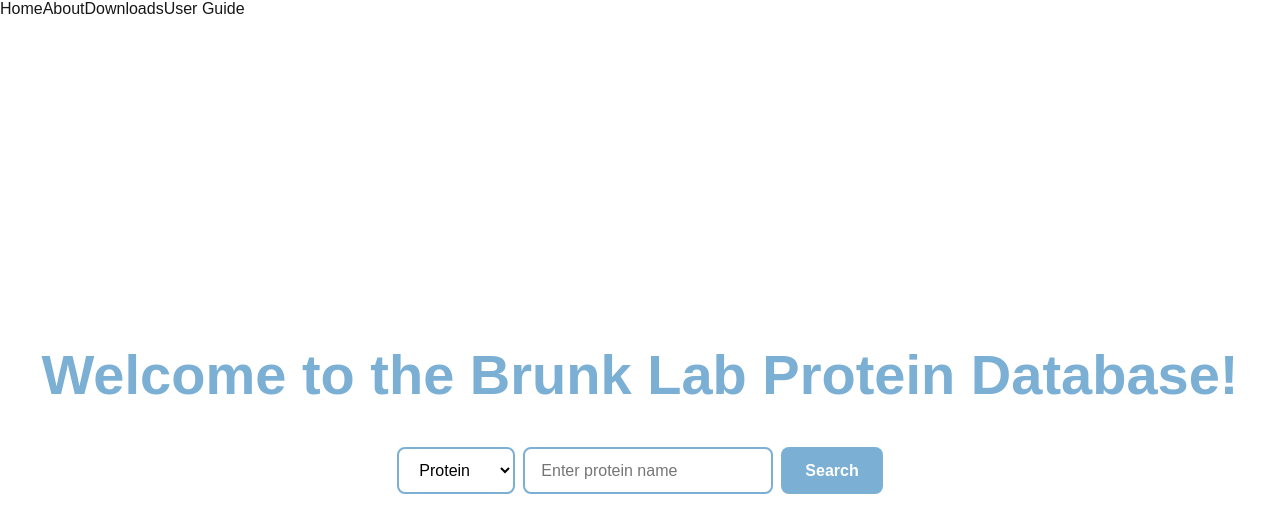
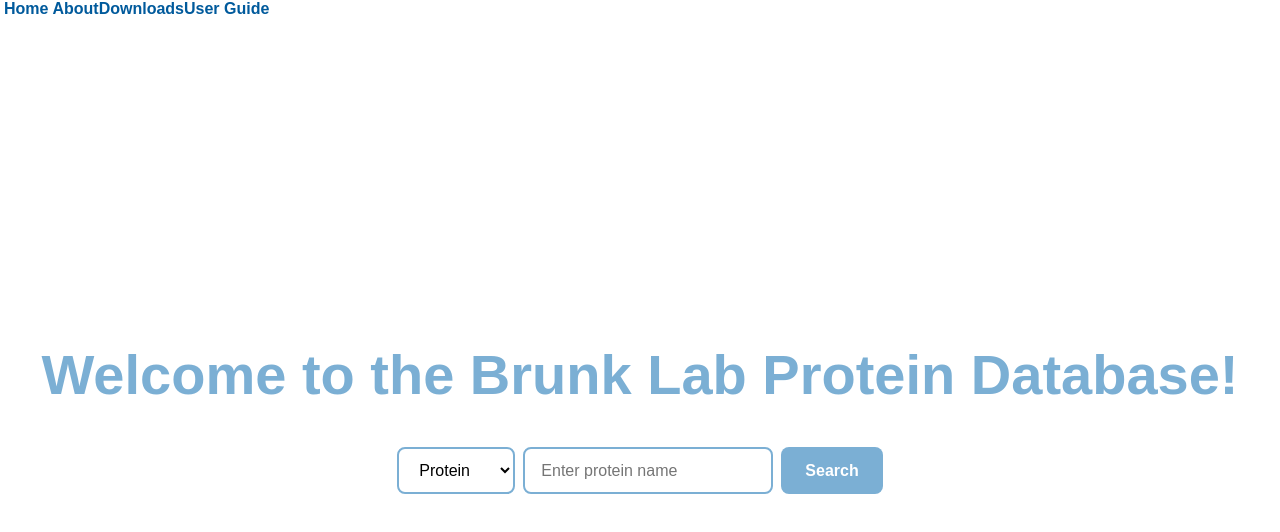
Before and after one commit to kritishukla11/DatabaseWebsiteCode, a Next.js app in the folder frontend/: page / in a window 1280 px wide. Shown: the top 532 px of the page. Built offline with nearby package versions, Linux system fonts and the light colour scheme.

Commit message:
fixing global.css

```diff
--- a/frontend/src/app/globals.css
+++ b/frontend/src/app/globals.css
@@ -1,24 +1,16 @@
 :root {
-  --background: #ffffff;
-  --foreground: #171717;
-}
-
-@media (prefers-color-scheme: dark) {
-  :root {
-    --background: #0a0a0a;
-    --foreground: #ededed;
-  }
+  --unc-blue: #7BAFD4;  /* main UNC blue */
+  --unc-navy: #005A9C;  /* darker UNC blue for hover/focus */
+  --bg: #ffffff;        /* page background */
+  --text: #171717;      /* default text color */
 }
 
 html,
 body {
   max-width: 100vw;
   overflow-x: hidden;
-}
-
-body {
-  color: var(--foreground);
-  background: var(--background);
+  background: var(--bg);
+  color: var(--text);
   font-family: Arial, Helvetica, sans-serif;
   -webkit-font-smoothing: antialiased;
   -moz-osx-font-smoothing: grayscale;
@@ -30,13 +22,59 @@
   margin: 0;
 }
 
+/* Links */
 a {
-  color: inherit;
+  color: var(--unc-navy);
   text-decoration: none;
+  font-weight: 600;
+  transition: color 0.2s ease, background-color 0.2s ease;
 }
 
-@media (prefers-color-scheme: dark) {
-  html {
-    color-scheme: dark;
-  }
+a:hover {
+  color: white;
+  background: var(--unc-blue);
+  border-radius: 6px;
+  padding: 0.1rem 0.25rem;
 }
+
+/* Headings */
+h1, h2, h3, h4, h5, h6 {
+  color: var(--unc-blue);
+  font-weight: 900;
+}
+
+/* Forms (inputs, selects, textareas) */
+input,
+select,
+textarea {
+  border: 2px solid var(--unc-blue);
+  border-radius: 8px;
+  padding: 0.75rem 1rem;
+  font-size: 1rem;
+  background: white;
+  color: black;
+}
+
+input:focus,
+select:focus,
+textarea:focus {
+  border-color: var(--unc-navy);
+  outline: none;
+}
+
+/* Buttons */
+button {
+  background: var(--unc-blue);
+  color: white;
+  border: none;
+  border-radius: 8px;
+  padding: 0.75rem 1.5rem;
+  font-size: 1rem;
+  font-weight: 600;
+  cursor: pointer;
+  transition: background 0.2s ease;
+}
+
+button:hover {
+  background: var(--unc-navy);
+}
--- a/frontend/src/app/layout.tsx
+++ b/frontend/src/app/layout.tsx
@@ -27,11 +27,29 @@
     <html lang="en">
       <body className={`${geistSans.variable} ${geistMono.variable}`}>
         {/* Sticky Header */}
-        <header className="sticky top-0 z-50 bg-[#7BAFD4] text-white p-4 flex gap-6 font-semibold shadow-md">
-          <Link href="/" className="hover:underline">Home</Link>
-          <Link href="/about" className="hover:underline">About</Link>
-          <Link href="/downloads" className="hover:underline">Downloads</Link>
-          <Link href="/user-guide" className="hover:underline">User Guide</Link>
+        <header className="sticky top-0 z-50 bg-white shadow-md">
+          <nav className="max-w-6xl mx-auto flex flex-wrap justify-center gap-6 p-4">
+            <Link href="/" legacyBehavior>
+              <a className="px-4 py-2 rounded-lg border-2 border-[#7BAFD4] text-[#005A9C] font-semibold hover:bg-[#7BAFD4] hover:text-white transition">
+                Home
+              </a>
+            </Link>
+            <Link href="/about" legacyBehavior>
+              <a className="px-4 py-2 rounded-lg border-2 border-[#7BAFD4] text-[#005A9C] font-semibold hover:bg-[#7BAFD4] hover:text-white transition">
+                About
+              </a>
+            </Link>
+            <Link href="/downloads" legacyBehavior>
+              <a className="px-4 py-2 rounded-lg border-2 border-[#7BAFD4] text-[#005A9C] font-semibold hover:bg-[#7BAFD4] hover:text-white transition">
+                Downloads
+              </a>
+            </Link>
+            <Link href="/user-guide" legacyBehavior>
+              <a className="px-4 py-2 rounded-lg border-2 border-[#7BAFD4] text-[#005A9C] font-semibold hover:bg-[#7BAFD4] hover:text-white transition">
+                User Guide
+              </a>
+            </Link>
+          </nav>
         </header>
 
         {/* Page content */}
```
